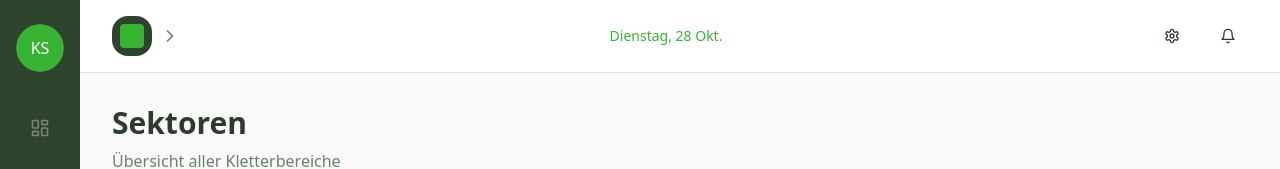
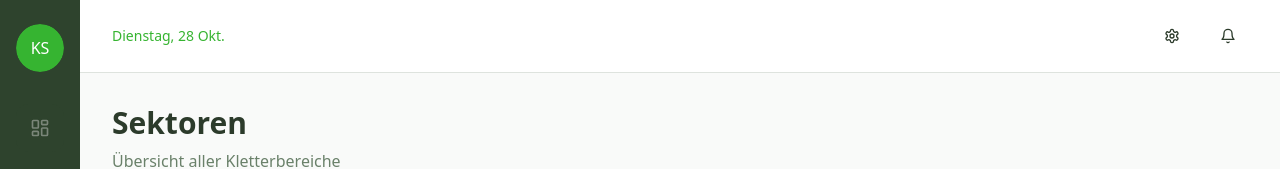
Before and after one commit to moonsightmedia/KWS-BETA-APP, a React (Vite) app: page /sectors in a window 1280 px wide. Shown: the top 169 px of the page. Built offline with nearby package versions, Linux system fonts and the light colour scheme; the HTML template or start-up script is replaced by a standard one.

Commit message:
Remove unnecessary elements

```diff
--- a/src/components/DashboardHeader.tsx
+++ b/src/components/DashboardHeader.tsx
@@ -1,4 +1,4 @@
-import { Settings, Bell, ChevronRight } from 'lucide-react';
+import { Settings, Bell } from 'lucide-react';
 import { Button } from '@/components/ui/button';
 import { formatDate } from 'date-fns';
 import { de } from 'date-fns/locale';
@@ -9,14 +9,6 @@ export const DashboardHeader = () => {
   return (
     <header className="bg-card border-b border-border px-8 py-4">
       <div className="flex items-center justify-between">
-        {/* Left: Logo */}
-        <div className="flex items-center gap-2">
-          <div className="w-10 h-10 bg-sidebar-bg rounded-lg flex items-center justify-center">
-            <div className="w-6 h-6 bg-primary rounded" />
-          </div>
-          <ChevronRight className="w-5 h-5 text-muted-foreground" />
-        </div>
-
         {/* Center: Date */}
         <div className="text-sm font-medium text-primary">
           {formatDate(today, 'EEEE, dd MMM', { locale: de })}
```
